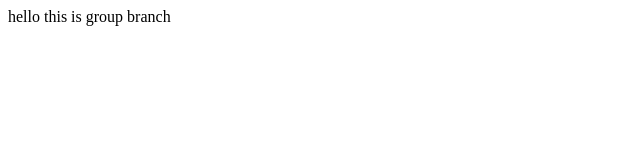
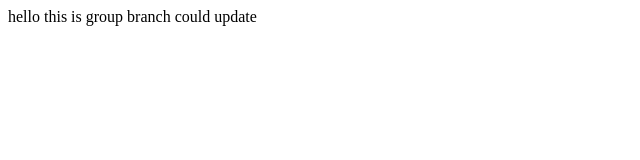
Before and after one commit to chatcto/gulp_guide, a plain HTML site: page index.html in a window 1280 px wide. Shown: the whole page, without its empty margins (0-640 px from the left). Drawn offline with Linux system fonts and the light colour scheme.

Commit message:
update index

```diff
--- a/index.html
+++ b/index.html
@@ -8,6 +8,8 @@
     		hello
 
     		this is group branch
+
+            could update
     	</div>
     </body>
 </html>
```
